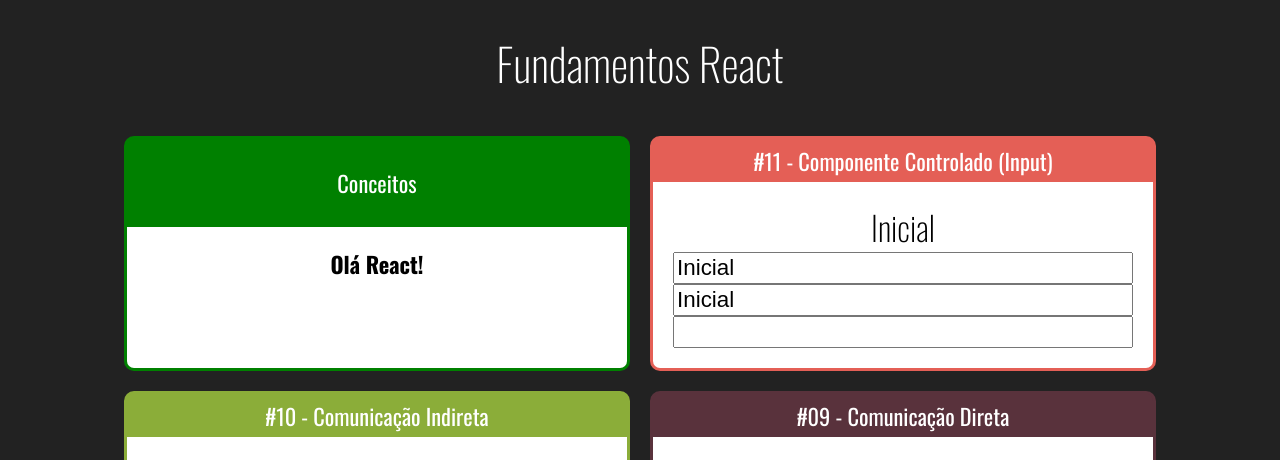
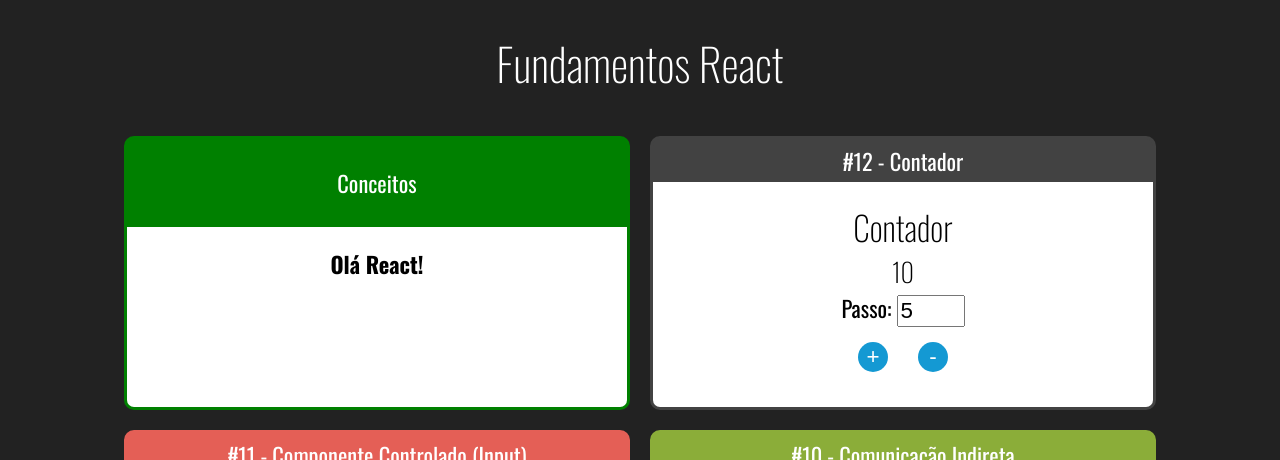
Before and after one commit to kleitonalbuquerque/react-cod3r, a React (Create React App) app: page / in a window 1280 px wide. Shown: the top 460 px of the page. Built offline with nearby package versions, Linux system fonts and the light colour scheme.

Commit message:
Contador #01

```diff
--- a/src/App.jsx
+++ b/src/App.jsx
@@ -2,6 +2,7 @@
 
 import Card from "./components/layout/Card";
 
+import Contador from "./components/contador/Contador";
 import Input from "./components/formulario/Input";
 import IndiretaPai from "./components/comunicacao/IndiretaPai";
 import DiretaPai from "./components/comunicacao/DiretaPai";
@@ -24,6 +25,10 @@
     <div className="Cards">
       <Card titulo={tag}>
         <strong>Olá React!</strong>
+      </Card>
+
+      <Card titulo="#12 - Contador" color="#424242">
+        <Contador numeroInicial={10} />
       </Card>
 
       <Card titulo="#11 - Componente Controlado (Input)" color="#E45F56">
--- /dev/null
+++ b/src/components/contador/Contador.css
@@ -0,0 +1,15 @@
+.Contador input {
+  font-size: 1.4rem;
+  width: 60px;
+}
+
+.Contador button {
+  margin: 15px;
+  height: 30px;
+  width: 30px;
+  border: none;
+  border-radius: 50%;
+  background-color: #1499d3;
+  color: #ffffff;
+  font-size: 1.4rem;
+}
--- /dev/null
+++ b/src/components/contador/Contador.jsx
@@ -0,0 +1,59 @@
+import "./Contador.css";
+import React, { Component } from "react";
+
+class Contador extends Component {
+  // Sem construtor
+  state = {
+    numero: this.props.numeroInicial || 0,
+    passo: this.props.passoInicial || 5,
+  };
+
+  inc = () => {
+    this.setState({
+      numero: this.state.numero + this.state.passo,
+    });
+  };
+
+  dec = () => {
+    this.setState({
+      numero: this.state.numero - this.state.passo,
+    });
+  };
+
+  setPasso = (e) => {
+    this.setState({
+      passo: +e.target.value,
+    });
+  };
+
+  // Com construtor
+  // constructor(props) {
+  //   super(props);
+
+  //   this.state = {
+  //     numero: props.numeroInicial,
+  //   };
+  // }
+
+  render() {
+    return (
+      <div className="Contador">
+        <h2>Contador</h2>
+        <h3>{this.state.numero}</h3>
+        <div>
+          <label htmlFor="passoInput">Passo: </label>
+          <input
+            id="passoInput"
+            type="number"
+            value={this.state.passo}
+            onChange={this.setPasso}
+          />
+        </div>
+        <button onClick={this.inc}>+</button>
+        <button onClick={this.dec}>-</button>
+      </div>
+    );
+  }
+}
+
+export default Contador;
```
